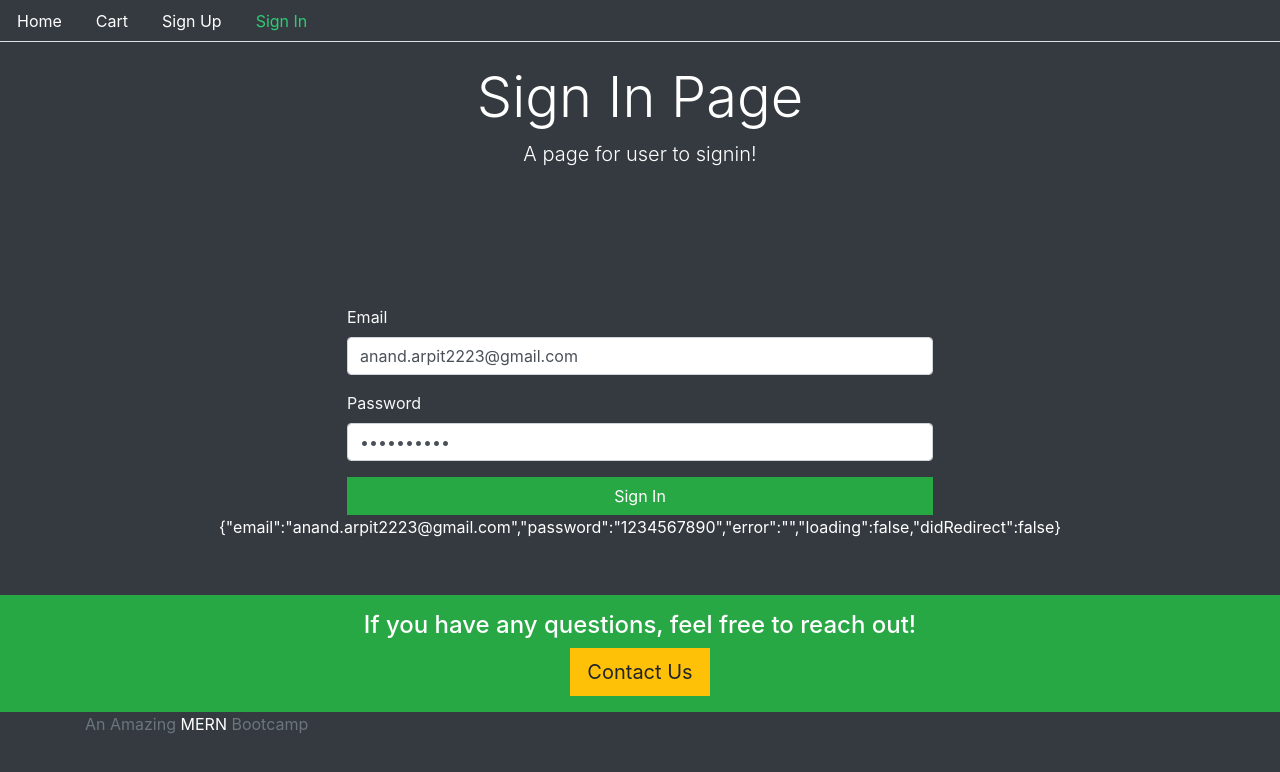
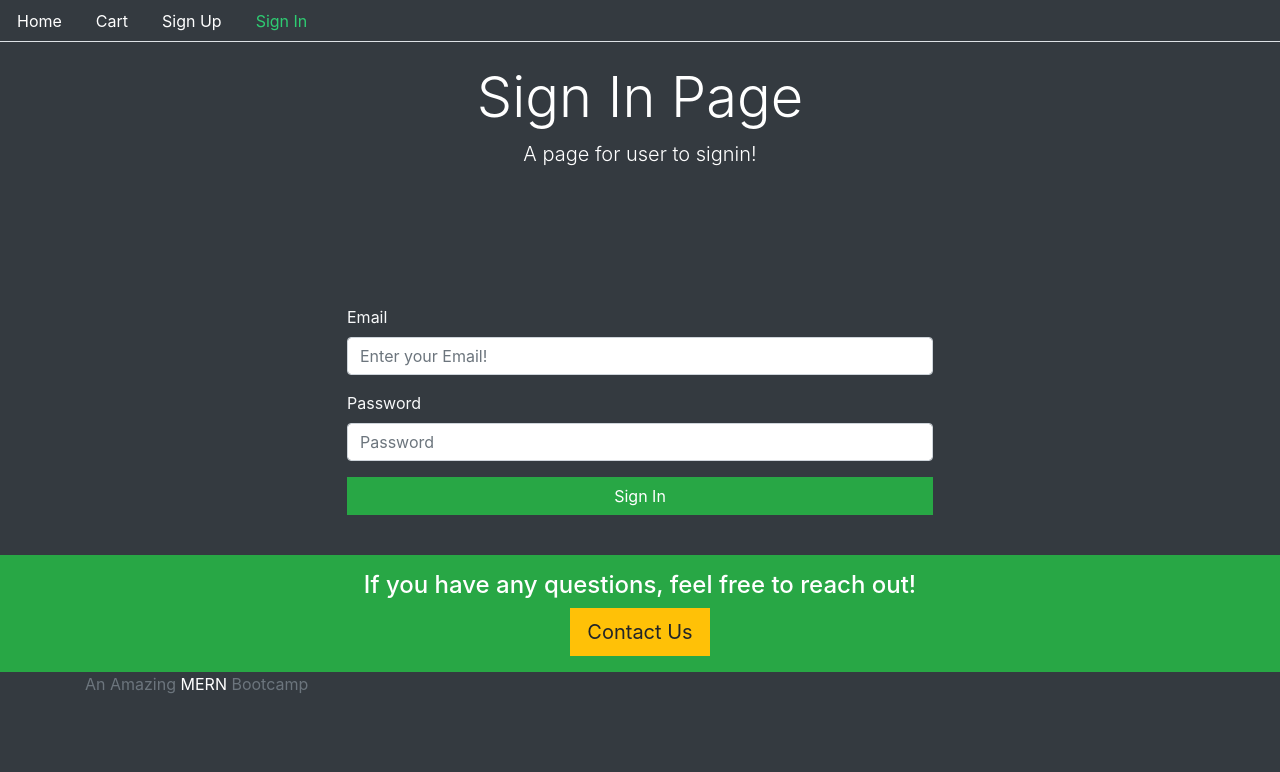
Before and after one commit to thearpitanand/ecommerce-web-app-client, a React (Create React App) app: page /signin in a window 1280 px wide. Shown: the top 772 px of the page. Built offline with nearby package versions, Linux system fonts and the light colour scheme; no server answers.

Commit message:
Pre-loading data remove from sign-in

```diff
--- a/src/user/Signin.js
+++ b/src/user/Signin.js
@@ -7,8 +7,8 @@
 
 const Signin = () => {
   const [values, setValues] = useState({
-    email: "anand.arpit2223@gmail.com",
-    password: "1234567890",
+    email: "",
+    password: "",
     error: "",
     loading: false,
     didRedirect: false,
@@ -129,7 +129,6 @@
       {errorMessage()}
       {signInForm()}
       {performRedirect()}
-      <p className="text-white text-center">{JSON.stringify(values)}</p>
     </Base>
   );
 };
```
